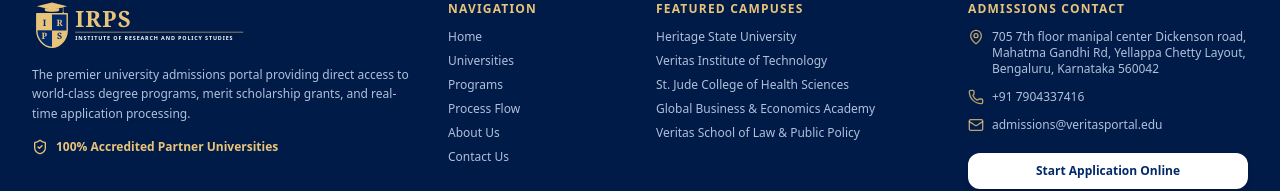
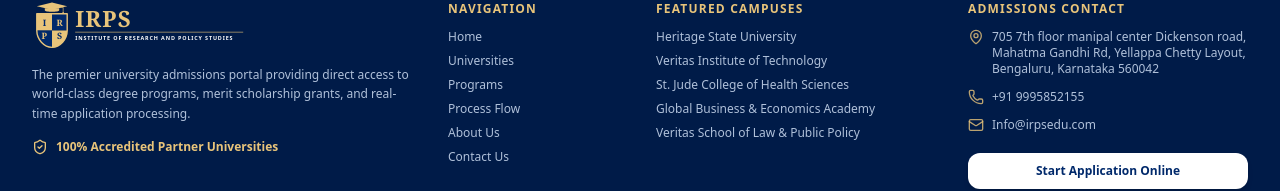
Before and after one commit to prohostix12/IRPS_Academy, a Next.js app: page / in a window 1280 px wide. Shown: the part 3497-3688 px from the top of the page. Built offline with nearby package versions, Linux system fonts and the light colour scheme; no server answers; the database is empty.

Commit message:
update contact details

```diff
--- a/src/components/ContactSection.tsx
+++ b/src/components/ContactSection.tsx
@@ -276,7 +276,7 @@
                   <Phone className="w-5 h-5 text-[#00296b] shrink-0 mt-0.5" />
                   <div>
                     <strong className="block text-neutral-900">Toll-Free Admissions Hotline</strong>
-                    <span>+91 7904337416</span>
+                    <span>+91 9995852155</span>
                   </div>
                 </div>
 
@@ -284,7 +284,7 @@
                   <Mail className="w-5 h-5 text-[#00296b] shrink-0 mt-0.5" />
                   <div>
                     <strong className="block text-neutral-900">Official Admissions Email</strong>
-                    <span>admissions@veritasportal.edu</span>
+                    <span>Info@irpsedu.com</span>
                   </div>
                 </div>
 
--- a/src/components/Footer.tsx
+++ b/src/components/Footer.tsx
@@ -98,11 +98,11 @@
           </p>
           <p className="flex items-center gap-2">
             <Phone className="w-4 h-4 text-[#e8c47a]/80 shrink-0" />
-            <span>+91 7904337416</span>
+            <span>+91 9995852155</span>
           </p>
           <p className="flex items-center gap-2">
             <Mail className="w-4 h-4 text-[#e8c47a]/80 shrink-0" />
-            <span>admissions@veritasportal.edu</span>
+            <span>Info@irpsedu.com</span>
           </p>
 
           <button
```
